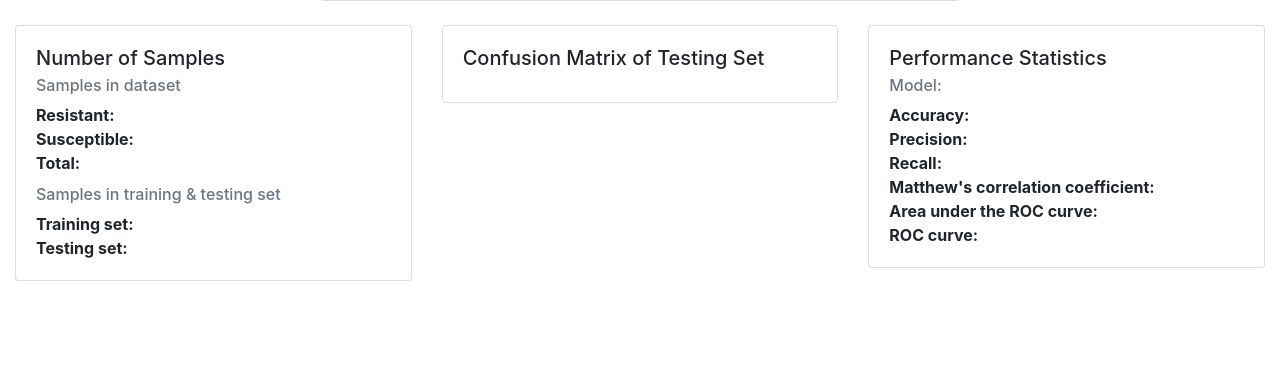
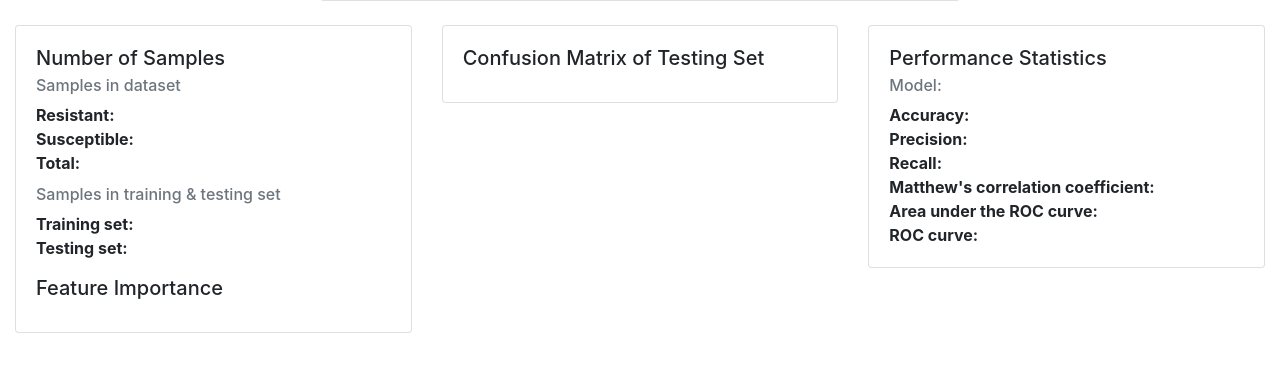
Before and after one commit to edronalee/predict_amr, a Django app: template dashboard/templates/modeldetails.html in a window 1280 px wide. Shown: the part 339-711 px from the top of the page. Run offline with Django 3.2, Linux system fonts and the light colour scheme; the template is opened without the code that fills it, so the values that code supplies are empty; parts of the project's set-up code (start-up, migrations or seed data) failed here and were passed over.

Commit message:
modify templates

```diff
--- a/dashboard/templates/antibiogram.html
+++ b/dashboard/templates/antibiogram.html
@@ -123,6 +123,9 @@
               </tbody>
             </table>
           </div>
+          <div class="card-footer text-muted">
+            Database used: Resfinder <br>
+          </div>
         </div>
       </div>
     </div>
--- a/dashboard/templates/demo.html
+++ b/dashboard/templates/demo.html
@@ -116,6 +116,9 @@
               </tbody>
             </table>
           </div>
+          <div class="card-footer text-muted">
+            Database used: Resfinder <br>
+          </div>
         </div>
       </div>
     </div>
--- a/dashboard/templates/modeldetails.html
+++ b/dashboard/templates/modeldetails.html
@@ -73,6 +73,10 @@
               <b>Training set:</b> <span id="trainingset"></span><br>
               <b>Testing set:</b> <span id="testingset"></span><br>
             </p>
+            <h5 class="card-title">Feature Importance</h5>
+            <p class="card-text">
+              <span id="fi"></span>
+            </p>
           </div>
         </div>
       </div>
@@ -118,7 +122,7 @@
       function updatePerformanceStats(selectedOption) {
       // Update the performance statistics based on the selected antibiotic option
         if (selectedOption === "1") {
-          document.getElementById("model").innerText = "Support Vector Machine";
+          document.getElementById("model").innerText = "Random Forest";
           document.getElementById("resistant").innerText = "{{ num_resistant1 }}";
           document.getElementById("susceptible").innerText = "{{ num_susceptible1 }}";
           document.getElementById("total").innerText = "{{ total_samples1 }}";
@@ -132,6 +136,7 @@
           document.getElementById("roc").innerText = "{{ roc_curve }}";
           document.getElementById("roc").innerHTML = '<img src="{% static "cefotaxime_roc_curve.png" %}" alt="ROC curve" width="400" height="300">';
           document.getElementById("cm").innerHTML = '<img src="{% static "cefotaxime_confusion_matrix.png" %}" alt="Confusion matrix" width="400" height="300">';
+          document.getElementById("fi").innerHTML = '<img src="{% static "cefotaxime_features.png" %}" alt="Feature Importance" width="490" height="300">';
         }
         else if (selectedOption === "2") {
           document.getElementById("model").innerText = "Random Forest";
@@ -147,6 +152,7 @@
           document.getElementById("auc").innerText = "{{ auc2 }}";
           document.getElementById("roc").innerHTML = '<img src="{% static "ceftriaxone_roc_curve.png" %}" alt="ROC curve" width="400" height="300">';
           document.getElementById("cm").innerHTML = '<img src="{% static "ceftriaxone_confusion_matrix.png" %}" alt="Confusion matrix" width="400" height="300">';
+          document.getElementById("fi").innerHTML = '<img src="{% static "ceftriaxone_features.png" %}" alt="Feature Importance" width="490" height="300">';
         }
         else if (selectedOption === "3") {
           document.getElementById("model").innerText = "Random Forest";
@@ -162,6 +168,7 @@
           document.getElementById("auc").innerText = "{{ auc3 }}";
           document.getElementById("roc").innerHTML = '<img src="{% static "ciprofloxacin_roc_curve.png" %}" alt="ROC curve" width="400" height="300">';
           document.getElementById("cm").innerHTML = '<img src="{% static "ciprofloxacin_confusion_matrix.png" %}" alt="Confusion matrix" width="400" height="300">';
+          document.getElementById("fi").innerHTML = '<img src="{% static "ciprofloxacin_features.png" %}" alt="Feature Importance" width="490" height="300">';
         }
         else if (selectedOption === "4") {
           document.getElementById("model").innerText = "Extreme Gradient Boost";
@@ -177,6 +184,7 @@
           document.getElementById("auc").innerText = "{{ auc4 }}";
           document.getElementById("roc").innerHTML = '<img src="{% static "gentamicin_roc_curve.png" %}" alt="ROC curve" width="400" height="300">';
           document.getElementById("cm").innerHTML = '<img src="{% static "gentamicin_confusion_matrix.png" %}" alt="Confusion matrix" width="400" height="300">';
+          document.getElementById("fi").innerHTML = '<img src="{% static "gentamicin_features.png" %}" alt="Feature Importance" width="490" height="300">';
         }
         else if (selectedOption === "5") {
           document.getElementById("model").innerText = "Random Forest";
@@ -192,6 +200,7 @@
           document.getElementById("auc").innerText = "{{ auc5 }}";
           document.getElementById("roc").innerHTML = '<img src="{% static "levofloxacin_roc_curve.png" %}" alt="ROC curve" width="400" height="300">';
           document.getElementById("cm").innerHTML = '<img src="{% static "levofloxacin_confusion_matrix.png" %}" alt="Confusion matrix" width="400" height="300">';
+          document.getElementById("fi").innerHTML = '<img src="{% static "levofloxacin_features.png" %}" alt="Feature Importance" width="490" height="300">';
         }
       }
     </script>
```
Also changed, not shown: static/cefotaxime_features.png (added), static/ceftriaxone_features.png (added), static/ciprofloxacin_features.png (added), static/gentamicin_features.png (added), static/levofloxacin_features.png (added).
